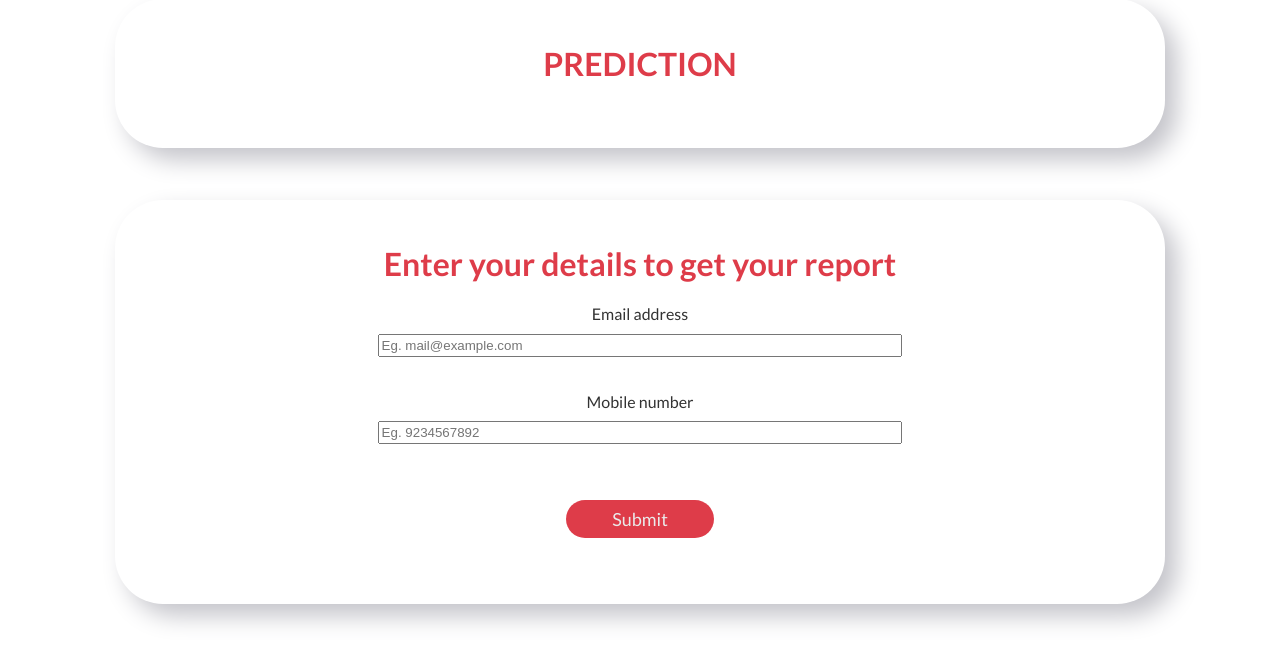
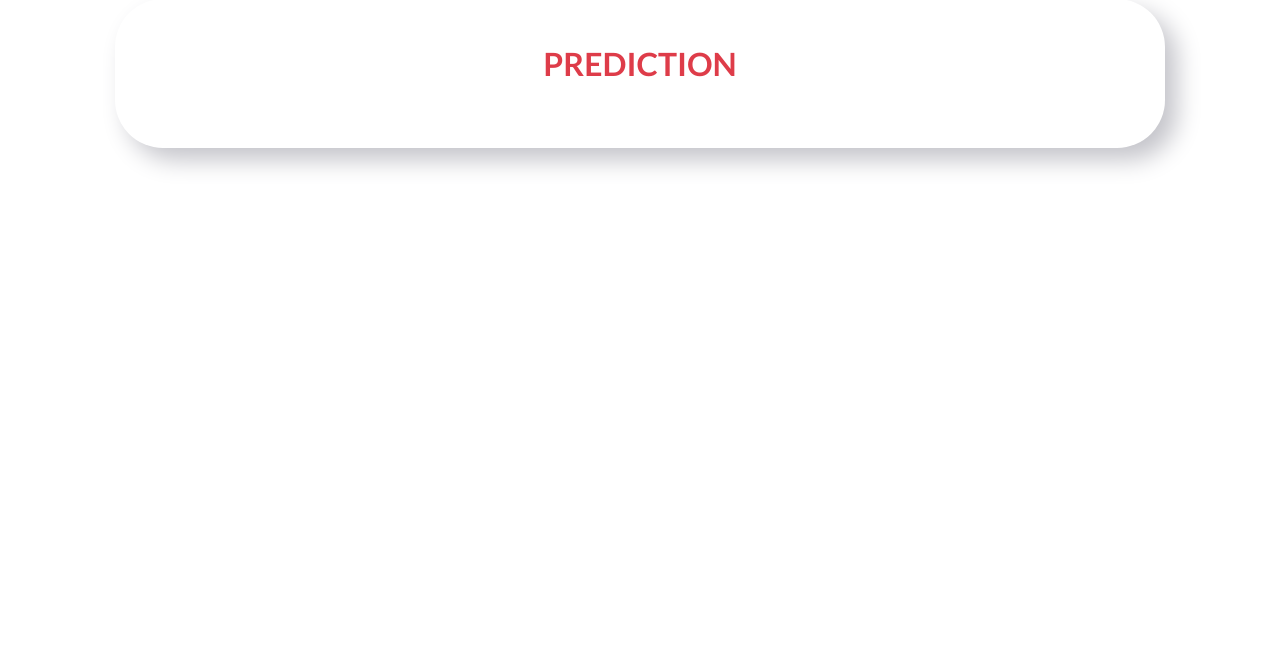
Before and after one commit to vendubhamare/cloud-project, a Flask app: template templates/after.html in a window 1280 px wide. Shown: the part 131-800 px from the top of the page. Run offline with Flask 2, Linux system fonts and the light colour scheme; the template is opened without the code that fills it: most values are stand-ins (such as "Sample title", 1, 10 or a date in 2020); parts of the project's set-up code (start-up, migrations or seed data) failed here and were passed over; some libraries are stand-ins or nearby versions.

Commit message:
Update after.html

```diff
--- a/templates/after.html
+++ b/templates/after.html
@@ -44,33 +44,7 @@
 
             {%endif%}
         </div>
-        <form >
-            <div class="main">
-            <h1>Enter your details to get your report
-            </h1>
-            <div class="row">
-                <div class="label">
 
-                    <label>Email address</label>
-                </div>
-                <div class="radio">
-                    <input type="email" name="email" placeholder="Eg. mail@example.com">
-                </div>
-            </div>
-            <br>
-                 <div class="row">
-                <div class="label">
-
-                    <label>Mobile number</label>
-                </div>
-                <div class="radio">
-                    <input type="number" name="mobile" placeholder="Eg. 9234567892">
-                </div>
-            </div>
-                 <br>
-            <button type="submit" class="btn">Submit</button>
-        </div>
-        </form>
 
     </center>
 
```
